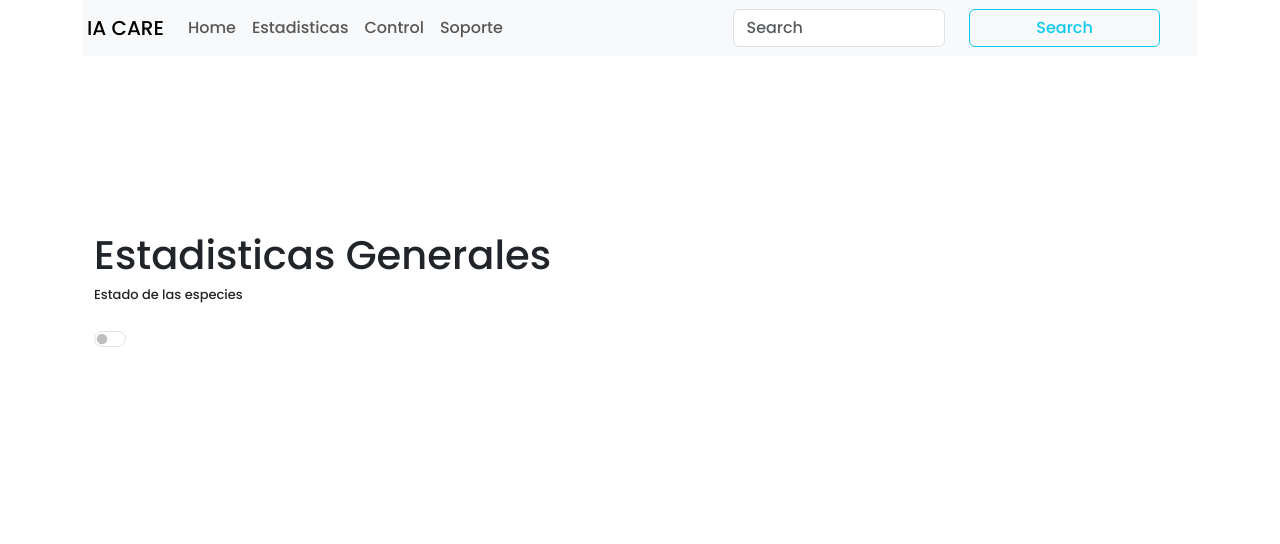
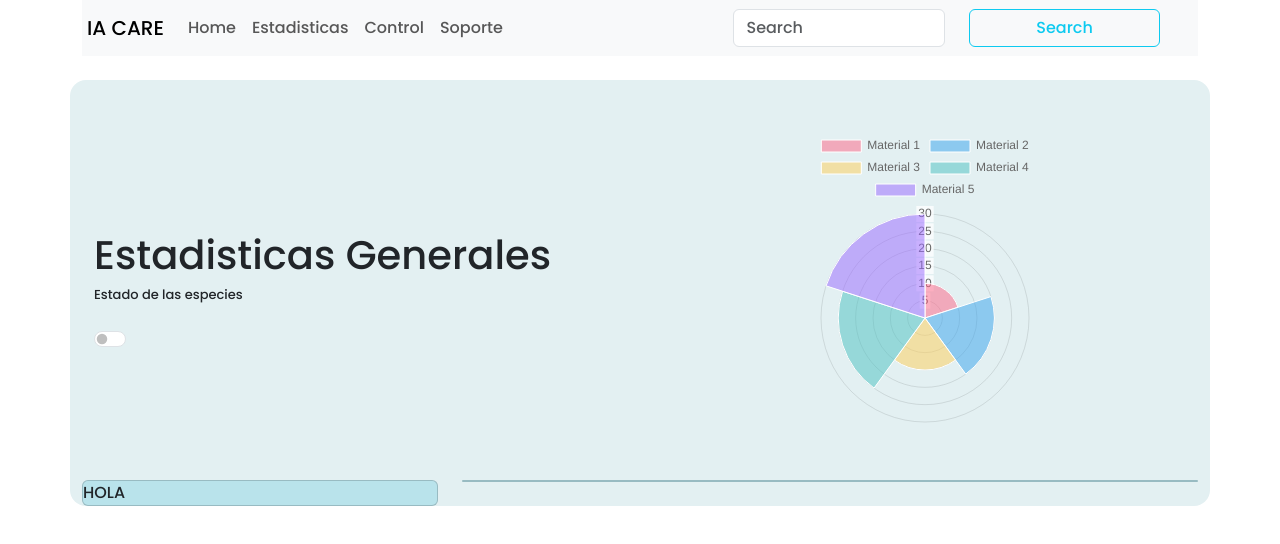
Before and after one commit to johanBR2001/Soft2_Front_Piscigranja, a React (Create React App) app: page /estadisticas in a window 1280 px wide. Shown: the top 544 px of the page. Built offline with nearby package versions, Linux system fonts and the light colour scheme; no server answers.

Commit message:
cargando nueva vista

```diff
--- a/src/components/Charts/ChartPolar.js
+++ b/src/components/Charts/ChartPolar.js
@@ -2,24 +2,51 @@ import React, { useState, useEffect } from 'react';
   import { PolarArea } from 'react-chartjs-2';
   import Chart from 'chart.js/auto'; // Importa Chart desde 'chart.js/auto'
 
+  // export function ChartPolar() {
+  //   const [chartData, setChartData] = useState({ labels: [], datasets: [] });
+
+  //   useEffect(() => {
+  //     // Aquí hacemos una solicitud al endpoint de Django para obtener los datos
+  //     fetch("http://localhost:8000/backend/obtener_conteo_materiales/") // Asegúrate de usar la URL correcta
+  //       .then((response) => response.json())
+  //       .then((data) => {
+  //         // Procesamos los datos recibidos para el gráfico
+  //         const labels = data.map((item) => item.nombre);
+  //         const values = data.map((item) => item.cantidad);
+
+  //         const newChartData = {
+  //           labels: labels,
+  //           datasets: [
+  //             {
+  //               label: '# elementos',
+  //               data: values,
+  //               backgroundColor: [
+  //                 'rgba(255, 99, 132, 0.5)',
+  //                 'rgba(54, 162, 235, 0.5)',
+  //                 'rgba(255, 206, 86, 0.5)',
+  //                 'rgba(75, 192, 192, 0.5)',
+  //                 'rgba(153, 102, 255, 0.5)',
+  //               ],
+  //               borderWidth: 1,
+  //             },
+  //           ],
+  //         };
+
+  //         setChartData(newChartData);
+  //       });
+  //   }, []);
+
+  //   return <PolarArea data={chartData} />;
+  // }
+
   export function ChartPolar() {
-  const [chartData, setChartData] = useState({ labels: [], datasets: [] });
-
-  useEffect(() => {
-    // Aquí hacemos una solicitud al endpoint de Django para obtener los datos
-    fetch("http://localhost:8000/backend/obtener_conteo_materiales/") // Asegúrate de usar la URL correcta
-      .then((response) => response.json())
-      .then((data) => {
-        // Procesamos los datos recibidos para el gráfico
-        const labels = data.map((item) => item.nombre);
-        const values = data.map((item) => item.cantidad);
-
-        const newChartData = {
-          labels: labels,
+    // Datos en duro
+    const dataEnDuro = {
+      labels: ['Material 1', 'Material 2', 'Material 3', 'Material 4', 'Material 5'],
       datasets: [
         {
           label: '# elementos',
-              data: values,
+          data: [10, 20, 15, 25, 30],
           backgroundColor: [
             'rgba(255, 99, 132, 0.5)',
             'rgba(54, 162, 235, 0.5)',
@@ -32,9 +59,5 @@ export function ChartPolar() {
       ],
     };
 
-        setChartData(newChartData);
-      });
-  }, []);
-
-  return <PolarArea data={chartData} />;
+    return <PolarArea data={dataEnDuro} />;
   }
--- a/src/components/EstadisticasGenerales/EstadGeneral.jsx
+++ b/src/components/EstadisticasGenerales/EstadGeneral.jsx
@@ -41,7 +41,7 @@ function EstadGeneral() {
                 </div>
             </div>
             <br />
-            <div class="row" style={{ height: "fit-content"}}>
+            <div class="row" id="bg-container" style={{ height: "fit-content"}}>
                 <div class="col-lg-6 col-md-5 align-self-center">
                     <div class="container pt-4" >
                         <h1>Estadisticas Generales</h1>
@@ -57,8 +57,20 @@ function EstadGeneral() {
                     </div>
                 </div>
                 <div class="col-lg-6 col-md-7 justify-content-center align-items-center" style={{ minHeight:"400px", minWidth:"400px", display: 'flex', justifyContent: 'center !important', alignItems: 'center !important' }}>
-                    <div className='outlet'>
+                    <div class='outlet'>
                         {activeTab === "tab1" ? <ChartPolar /> : <LinesChart />}
+                    </div>
+                </div>
+            </div>
+            <div class='row sastifaccion_filtrado' id='bg-container2'>
+                <div class='col-lg-4'>
+                    <div class='card emociones'>
+                        HOLA
+                    </div>
+                </div>
+                <div class='col-lg-8'>
+                    <div class="card barras-filtro">
+
                     </div>
                 </div>
             </div>
--- a/src/components/HomePage/homepage.jsx
+++ b/src/components/HomePage/homepage.jsx
@@ -1,5 +1,6 @@
 import React from 'react';
 import NavBar from '../NavBar/navbar';
+
 import Fechas from './fechas';
 import '../css/estiloHomepage.css'
 import imagen from '../assets/img/IMG ESTADISTICAS.jpeg'
--- a/src/components/css/estiloChartPolar.css
+++ b/src/components/css/estiloChartPolar.css
@@ -40,3 +40,22 @@
 #label{
   top: 20px;
 }
+
+
+#bg-container{
+  background-color: #e3f0f2;
+  border-radius: 16px 16px 0 0;
+}
+
+#bg-container2{
+  background-color: #e3f0f2;
+  border-radius: 0 0 16px 16px;
+}
+
+
+.row.sastifaccion_filtrado{
+  flex-wrap: wrap;
+}
+.card{
+  background-color: #b9e3eb;
+}
```
Also changed, not shown: src/LinesChart.js (renamed from src/components/EstadisticasGenerales/LinesChart.js). Lines whose indentation alone changed are shown as unchanged.
